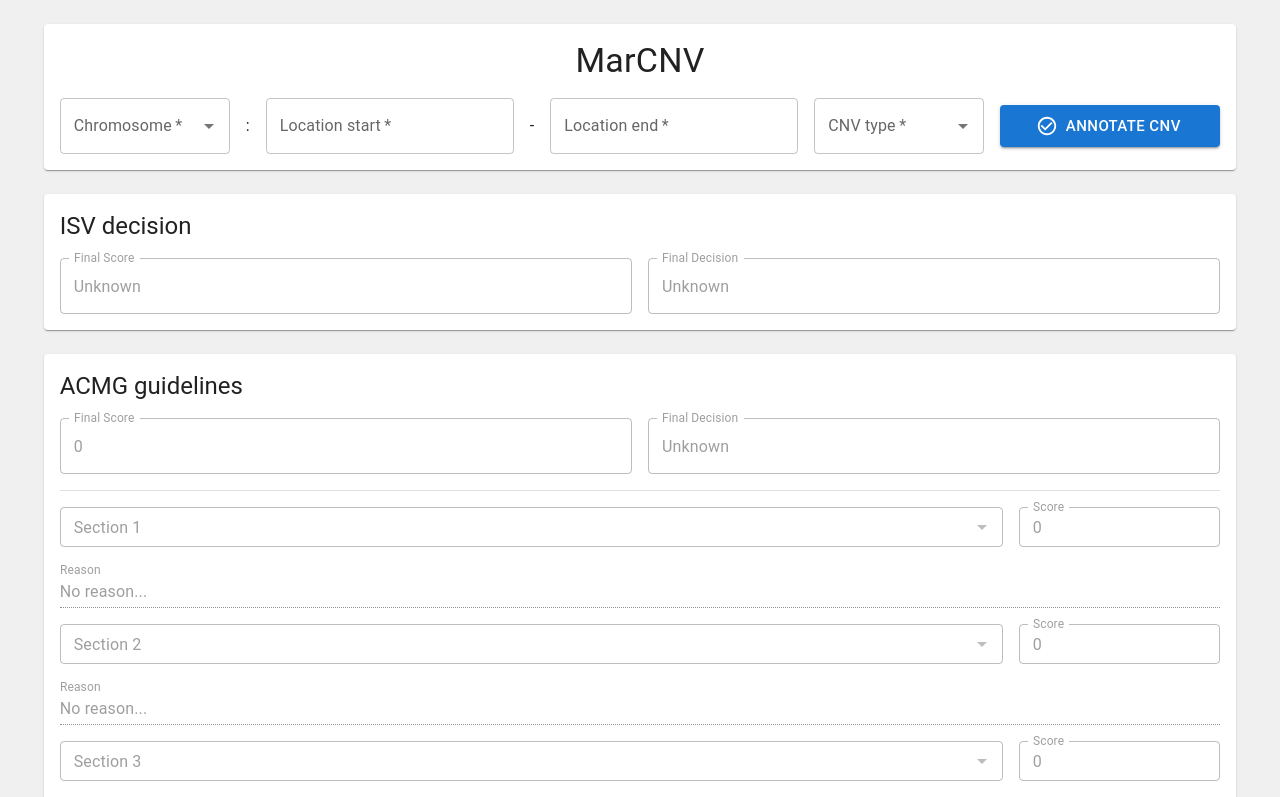
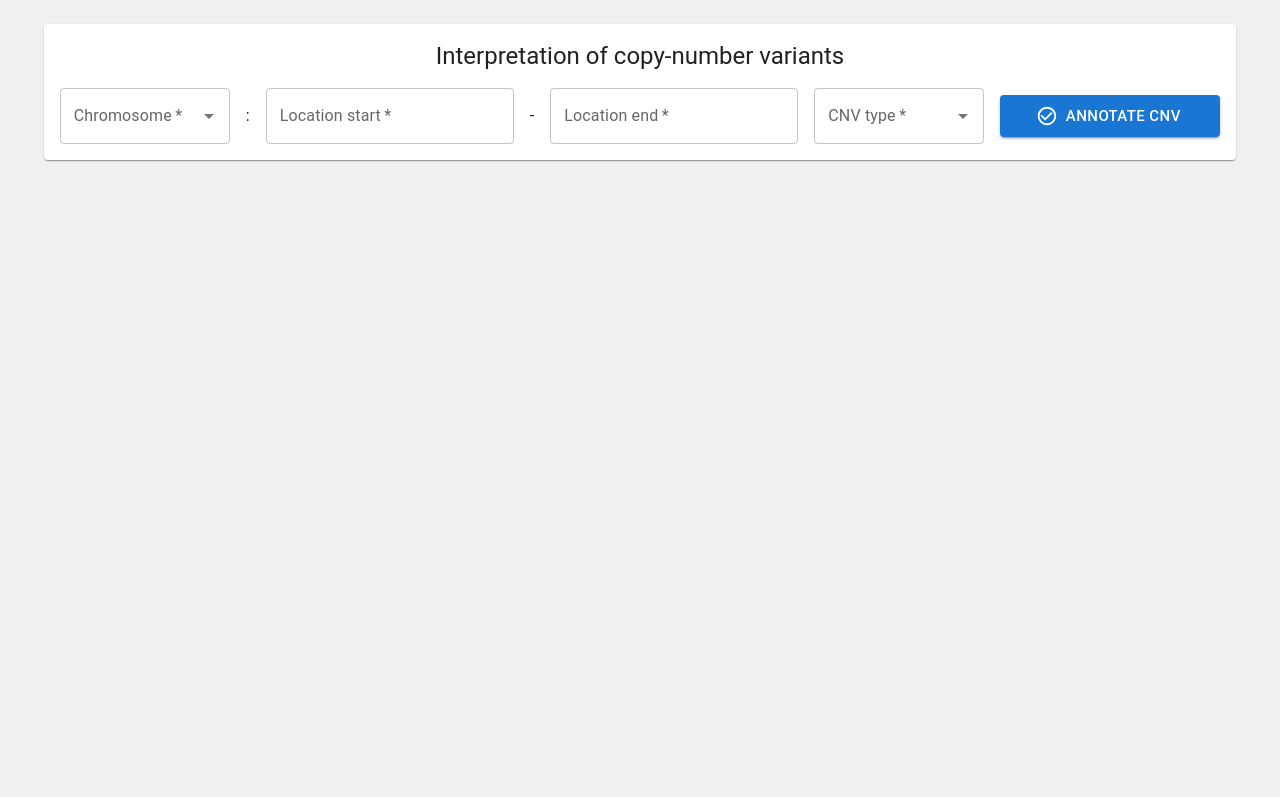
Before and after one commit to marcelTBI/MarCNV, a React (Create React App) app: page / in a window 1280 px wide. Shown: the top 797 px of the page. Built offline with nearby package versions, Linux system fonts and the light colour scheme; no server answers.

Commit message:
Added Combinedcard

```diff
--- a/src/components/ACMGCard.tsx
+++ b/src/components/ACMGCard.tsx
@@ -5,6 +5,7 @@ import { Divider, Paper, Stack, TextField, Typography } from '@mui/material'
 import FormInputComboBox from './forms/FormInputComboBox'
 import { Option } from './forms/FormProps'
 import { backendRequest } from '../functions/restFetch'
+import { scoreSeverity } from '../functions/common'
 
 type FormInput = {
   section1?: Option
@@ -68,12 +69,6 @@ const ACMGCard: React.FC<Props> = ({ title, def, disabled, cnvType }) => {
     finalScore += getScore(`section${sec}` as SectionStrings)
   }
 
-  let finalDecision = 'Pathogenic'
-  if (finalScore <= 0.99) finalDecision = 'Likely Pathogenic'
-  if (finalScore <= 0.89) finalDecision = 'Unknown'
-  if (finalScore <= -0.89) finalDecision = 'Likely Benign'
-  if (finalScore <= -0.99) finalDecision = 'Benign'
-
   const getReason = (section: SectionStrings) => {
     const sectionMenuItem = watch(section)
     if (sectionMenuItem !== undefined && def?.[section]?.option === sectionMenuItem?.label) return def?.[section]?.reason ?? 'No reason...'
@@ -108,7 +103,7 @@ const ACMGCard: React.FC<Props> = ({ title, def, disabled, cnvType }) => {
         <Typography variant='h5'>{title}</Typography>
         <Stack direction='row' spacing={2} alignItems='center'>
           <TextField disabled label='Final Score' value={finalScore} color='secondary' fullWidth />
-          <TextField disabled label='Final Decision' value={finalDecision} sx={{ input: { color: 'red' } }} fullWidth />
+          <TextField disabled label='Final Prediction' value={scoreSeverity(finalScore)} sx={{ input: { color: 'red' } }} fullWidth />
         </Stack>
         <Divider />
         {['1', '2', '3', '4', '5'].map((sec) => (
--- /dev/null
+++ b/src/components/CombinedCard.tsx
@@ -0,0 +1,36 @@
+import React, { useState } from 'react'
+import { Paper, Slider, Stack, TextField, Typography } from '@mui/material'
+import { scoreSeverity } from '../functions/common'
+
+type Props = {
+  title: string
+  scoreACMG: number
+  riskISV: number
+}
+
+const marks = [
+  { value: 0, label: 'Conservative' },
+  { value: 1.1, label: 'Balanced' },
+  { value: 2.2, label: 'Progressive' },
+]
+
+const CombinedCard: React.FC<Props> = ({ title, scoreACMG, riskISV }) => {
+  const [strategy, setStrategy] = useState<number>(1.1)
+
+  const finalScore = scoreACMG + strategy * (riskISV - 0.5)
+
+  return (
+    <Paper sx={{ padding: 2, flex: 1 }}>
+      <Stack spacing={2}>
+        <Typography variant='h5'>{title}</Typography>
+        <Slider value={strategy} onChange={(_, value) => setStrategy(value as number)} valueLabelDisplay='auto' marks={marks} max={2.2} step={null} />
+        <Stack direction='row' spacing={2} alignItems='center' marginTop={4}>
+          <TextField disabled label='Final Score' value={finalScore} fullWidth />
+          <TextField disabled label='Final Prediction' value={scoreSeverity(finalScore)} fullWidth />
+        </Stack>
+      </Stack>
+    </Paper>
+  )
+}
+
+export default CombinedCard
--- a/src/components/ISVCard.tsx
+++ b/src/components/ISVCard.tsx
@@ -17,8 +17,13 @@ const ISVCard: React.FC<Props> = ({ title, resultISV }) => {
       <Stack spacing={2}>
         <Typography variant='h5'>{title}</Typography>
         <Stack direction='row' spacing={2} alignItems='center'>
-          <TextField disabled label='Final Score' value={resultISV?.overall_risk ?? 'Unknown'} fullWidth />
-          <TextField disabled label='Final Decision' value={resultISV?.severity ?? 'Unknown'} fullWidth />
+          <TextField
+            disabled
+            label='Pathogenicity chance estimation'
+            value={resultISV?.overall_risk ? (resultISV.overall_risk * 100).toFixed(1) + '%' : 'Unknown'}
+            fullWidth
+          />
+          <TextField disabled label='Final Prediction' value={resultISV?.severity ?? 'Unknown'} fullWidth />
         </Stack>
       </Stack>
     </Paper>
--- a/src/components/SearchCNV.tsx
+++ b/src/components/SearchCNV.tsx
@@ -93,7 +93,7 @@ const SearchCNV: React.FC<Props> = ({ submitData }) => {
   return (
     <Paper sx={{ padding: 2, flex: 1 }}>
       <Stack spacing={2} alignItems='center'>
-        <Typography variant='h4'>MarCNV</Typography>
+        <Typography variant='h5'>Interpretation of copy-number variants</Typography>
         <Stack spacing={2} direction='row' alignItems='center'>
           <FormInputComboBox name='chrom' control={control} label='Chromosome' disabled={loading} options={chromosomes} sx={{ minWidth: 170 }} required />
           <Typography>:</Typography>
--- /dev/null
+++ b/src/functions/common.ts
@@ -0,0 +1,9 @@
+export const scoreSeverity = (finalScore: number) => {
+  let finalPrediction = 'Pathogenic'
+  if (finalScore <= 0.99) finalPrediction = 'Likely Pathogenic'
+  if (finalScore <= 0.89) finalPrediction = 'Unknown'
+  if (finalScore <= -0.89) finalPrediction = 'Likely Benign'
+  if (finalScore <= -0.99) finalPrediction = 'Benign'
+
+  return finalPrediction
+}
--- a/src/functions/restFetch.ts
+++ b/src/functions/restFetch.ts
@@ -22,6 +22,8 @@ export const createErrorMessage = (message: string | Array<unknown> | Record<str
     return message
   } else if (Array.isArray(message) && Object.prototype.hasOwnProperty.call(message[0], 'msg')) {
     return message[0].msg
+  } else if (!Array.isArray(message) && Object.prototype.hasOwnProperty.call(message, 'message')) {
+    return JSON.stringify(message.message)
   } else {
     return JSON.stringify(message)
   }
@@ -53,7 +55,6 @@ const fetchWithTimeout: (props: BackendRequestProps) => Promise<Response> = asyn
   const requestHeaders = new Headers(headers ?? { 'Content-Type': 'application/json' })
   requestHeaders.set('timestamp', getCurrentTime())
   requestHeaders.append('Accept', 'application/json')
-  requestHeaders.append('Origin', process.env.REACT_APP_ORIGIN_URL ?? '')
 
   // build an abort controller
   const controller = new AbortController()
@@ -79,7 +80,8 @@ export const backendRequest: (props: BackendRequestProps) => Promise<BackendResp
       let errorMessage = ''
       try {
         const detail = await response.clone().json()
-        errorMessage = createErrorMessage(detail.detail)
+        errorMessage = createErrorMessage(detail)
+        console.log(errorMessage, detail)
       } catch (error) {
         errorMessage = `Response not converted to JSON! (${getErrorMessage(error)})`
       }
--- a/src/pages/SearchPage.tsx
+++ b/src/pages/SearchPage.tsx
@@ -5,6 +5,7 @@ import SearchCNV, { CNVStats } from '../components/SearchCNV'
 import ACMGCard, { SectionResponse, SectionResponses } from '../components/ACMGCard'
 import ISVCard, { ResultISV } from '../components/ISVCard'
 import { backendRequest } from '../functions/restFetch'
+import CombinedCard from '../components/CombinedCard'
 
 const SearchPage: React.FC = () => {
   const [pickedSections, setPickedSections] = useState<SectionResponses>({})
@@ -20,28 +21,38 @@ const SearchPage: React.FC = () => {
     const results = await Promise.all(promises)
     const endpoint = `${process.env.REACT_APP_BACKEND_URL}/api/cnv/${data.chrom}:${data.start}-${data.end}/risk/${data.cnvType}`
     const resultISV = await backendRequest({ endpoint: endpoint })
-    // save results and query
-    setSearchQuery(data)
-    setResultISV(resultISV.json as ResultISV)
-    setPickedSections(Object.assign({}, ...results.map((res, idx) => ({ [`section` + String(idx + 1)]: res.json as SectionResponse }))))
+    // check if all is OK:
+    const allOK = results.map((res) => res.status).every((status) => status === 200) && resultISV.status === 200
+    if (allOK) {
+      // save results and query
+      setSearchQuery(data)
+      setResultISV(resultISV.json as ResultISV)
+      setPickedSections(Object.assign({}, ...results.map((res, idx) => ({ [`section` + String(idx + 1)]: res.json as SectionResponse }))))
+      return ''
+    }
     // return error messages(s)
-    return results
-      .map((res) => res.errorMessage)
-      .filter((err) => err !== '')
-      .join(', ')
+    const res = results.map((res) => res.errorMessage).find((err) => err !== '')
+    return res ?? resultISV.errorMessage
   }
+
+  const finalScore = Object.values(pickedSections)
+    .map((response) => response.score)
+    .reduce((partialSum, a) => partialSum + a, 0)
 
   const cnvString = searchQuery
     ? ` - ${searchQuery.chrom}:${searchQuery.start.toLocaleString()}-${searchQuery.end.toLocaleString()} (${searchQuery.cnvType})`
     : ''
 
   return (
-    <Box sx={{ display: 'flex', flexDirection: 'column', alignItems: 'center', backgroundColor: '#f0f0f0' }}>
+    <Box sx={{ display: 'flex', flexDirection: 'column', alignItems: 'center', minHeight: '100vh', backgroundColor: '#f0f0f0' }}>
       <Stack spacing={3} padding={3}>
         <SearchCNV submitData={submitData} />
         <Stack spacing={3}>
-          <ISVCard title={'ISV decision' + cnvString} resultISV={resultISV} />
-          <ACMGCard title={'ACMG guidelines' + cnvString} disabled={searchQuery === undefined} def={pickedSections} cnvType={searchQuery?.cnvType} />
+          {resultISV && <CombinedCard title={'Combined prediction' + cnvString} riskISV={resultISV.overall_risk} scoreACMG={finalScore} />}
+          {resultISV && <ISVCard title={'ISV prediction' + cnvString} resultISV={resultISV} />}
+          {Object.keys(pickedSections).length !== 0 && (
+            <ACMGCard title={'ACMG guidelines' + cnvString} disabled={searchQuery === undefined} def={pickedSections} cnvType={searchQuery?.cnvType} />
+          )}
         </Stack>
       </Stack>
     </Box>
```
Also changed, not shown: 1 other file (tests, documents, lock files or other folders).
